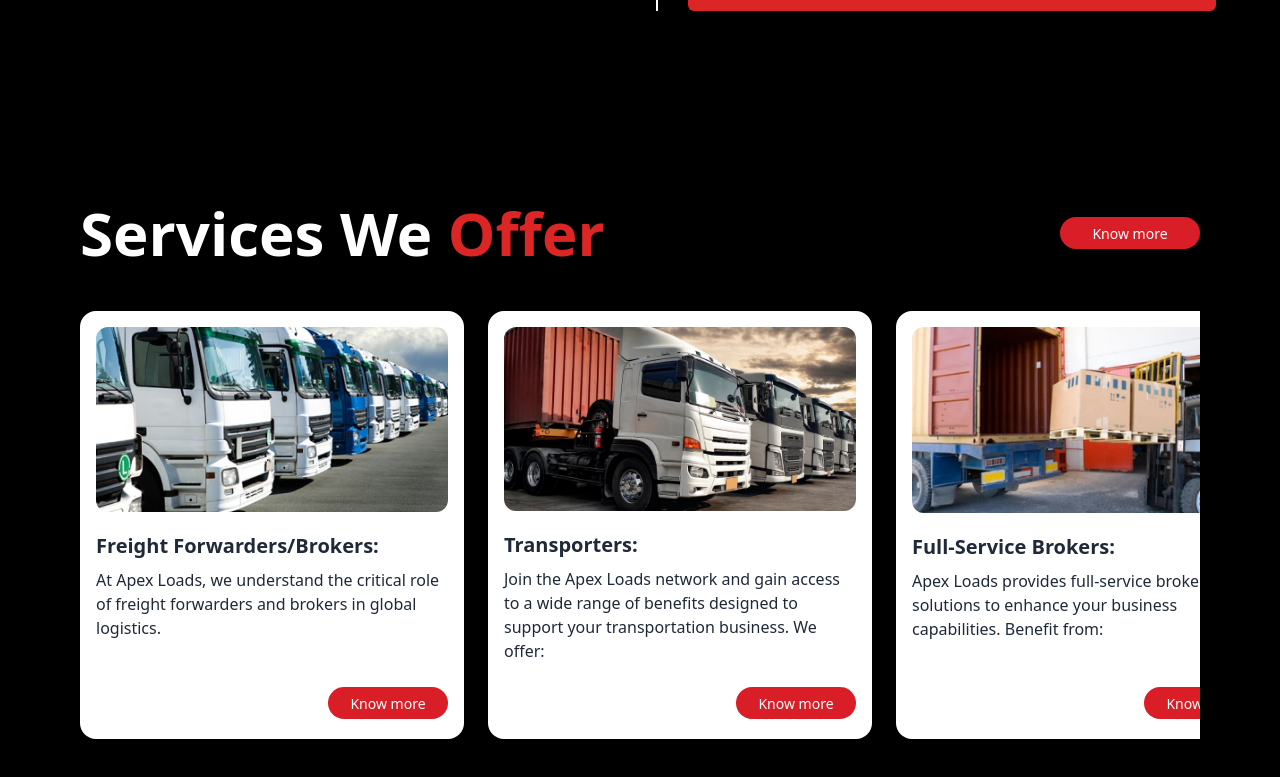
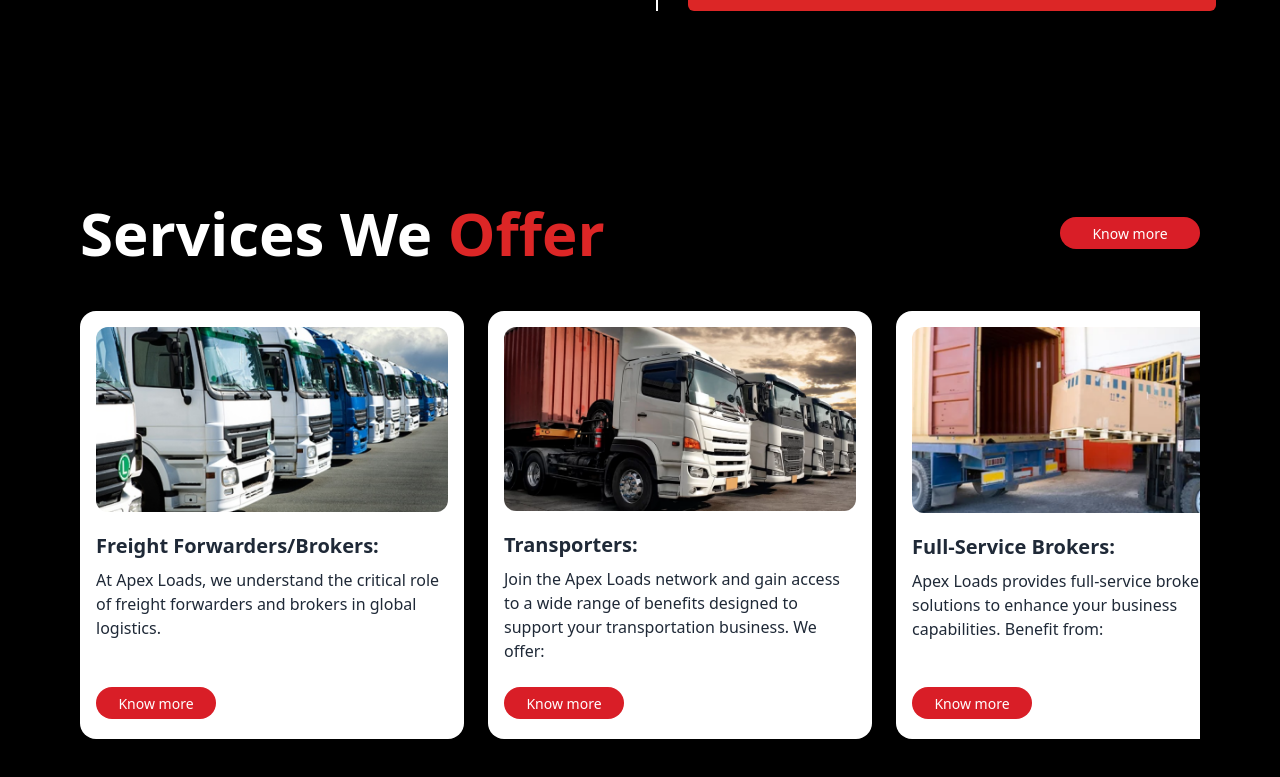
Before and after one commit to Sunny-Maheshwari/Apex-loads-Reactjs--Twalwindcss-Sunny, a React (Create React App) app: page / in a window 1280 px wide. Shown: the part 2049-2826 px from the top of the page. Built offline with nearby package versions, Linux system fonts and the light colour scheme.

Commit message:
Card button fixed

```diff
--- a/src/components/Slider.js
+++ b/src/components/Slider.js
@@ -53,7 +53,7 @@ const Slider = () => {
               <div className="card-body px-4 py-5">
                 <h2 className="card-title text-lg sm:text-xl">{creator.name}</h2>
                 <p className="text-sm sm:text-base">{creator.description}</p>
-                <div className="card-actions justify-end mt-4">
+                <div className="card-actions justify-start mt-4">
                   <button className="hover:bg-red-400 cursor-pointer bg-[#D91E27] text-white rounded-full btn-sm w-[100px] sm:w-[120px]">
                     Know more
                   </button>
```
